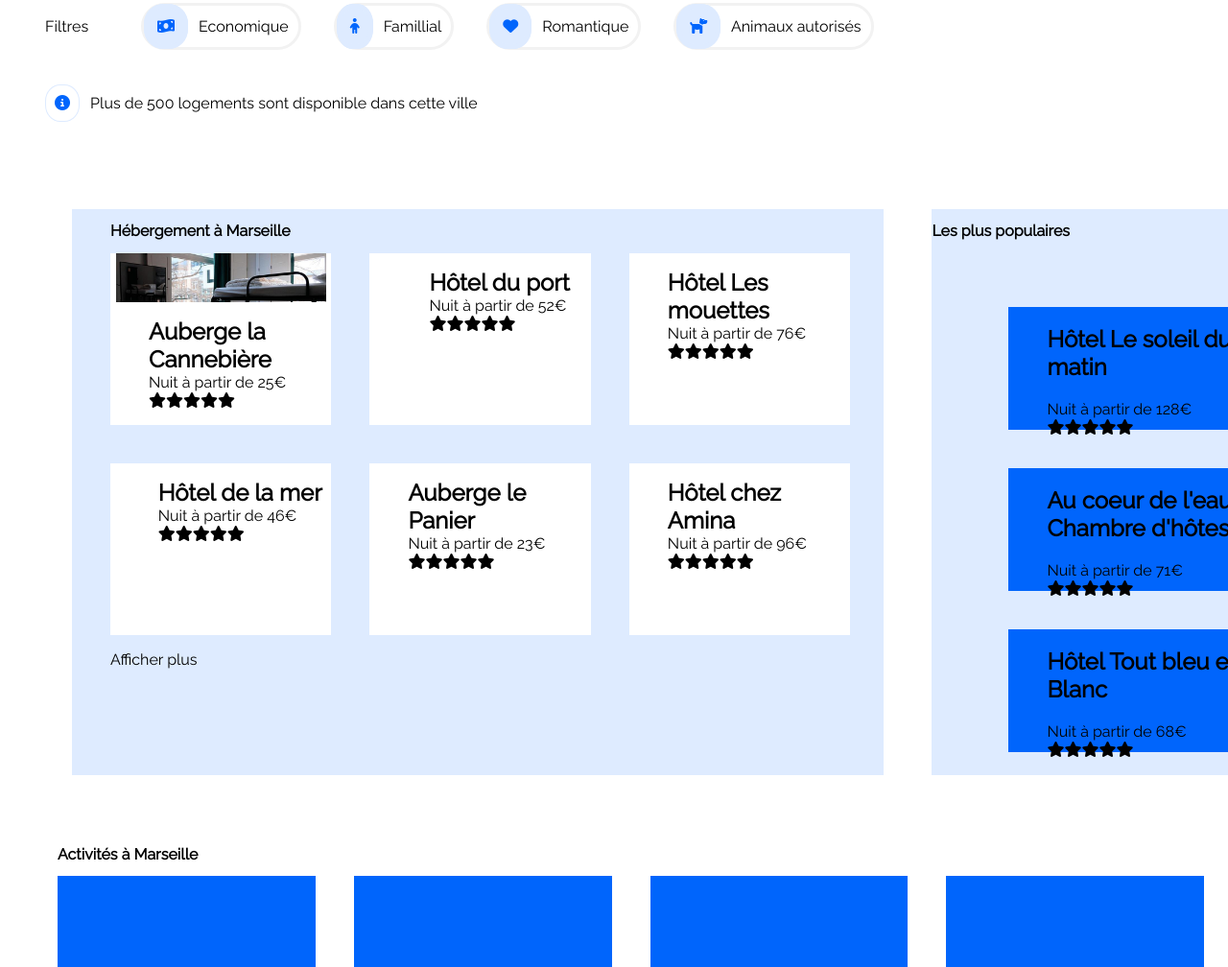
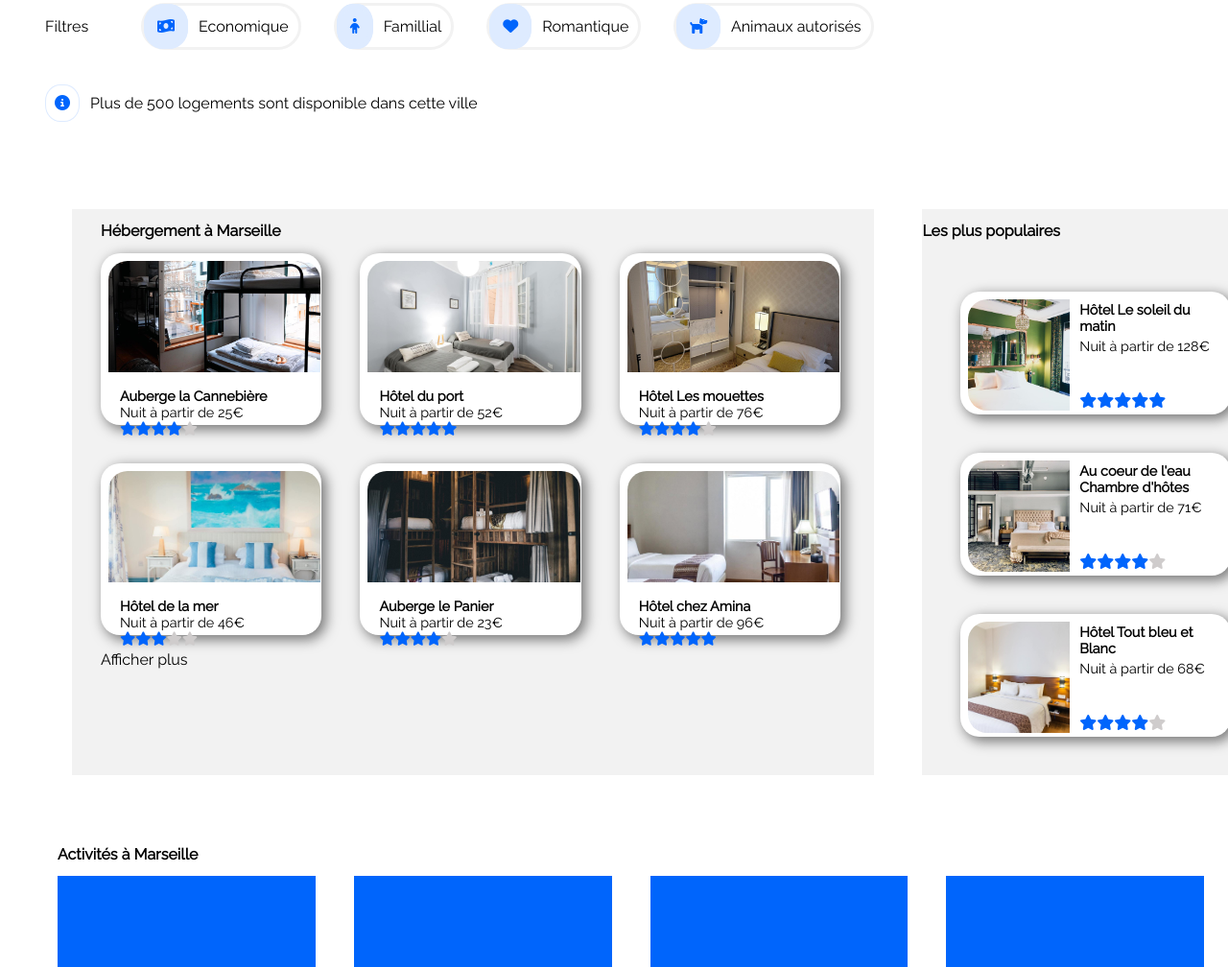
Before and after one commit to orianne-dev/OrianneRoussel_2_30032021, a plain HTML site: page reservia.html in a window 1280 px wide. Shown: the part 332-1340 px from the top of the page at 96% size. Drawn offline with Linux system fonts and the light colour scheme.

Commit message:
ajout carte section heberment

```diff
--- a/reservia.css
+++ b/reservia.css
@@ -284,10 +284,10 @@ label em {
 
 .section_hebergement {
     grid-area: section_hebergement;
-    background-color: #DEEBFF;
+    background-color: #F2F2F2;
     width: 63vw;
     height: auto;
-    padding: 0px 0px 0px 40px;
+    padding: 0px 0px 0px 30px;
     margin: 0px 50px 0px 45px;
 }
 
@@ -295,20 +295,31 @@ label em {
     font-size: 1rem;
   }
 
-  .section_hebergement  h2 li {
+.section_hebergement ul {
+    padding-inline-start: 20px;
+}
+
+.section_hebergement  li {
     font-size: 0.9rem;
 }
 
 .section_hebergement  h2 {
     margin: 0;
+    font-size: 0.9rem;
 }
 
-  .section_hebergement  figure {
+.section_hebergement  i {
+    color: #0065FC;
+}
+
+#gris {
+    color: #cfcccc;
+}
+
+.section_hebergement  a {
     background-color: white;
-    margin: 0;
-    display: flex;
-    flex-direction: column;
-    align-items: center;
+    border-radius: 20px 20px 20px 20px;
+    box-shadow: 4px 4px 13px 1px rgb(0 0 0 / 50%);
 }
 
 .container_hebergement {
@@ -325,56 +336,93 @@ label em {
 
 .auberge_la_cannebiere {
         grid-area: auberge_la_cannebiere;
-        /* width: 100%;
-        height: 100%; */
     }
 
 .box_photo_auberge_la_cannebiere {
-        background-image: url(images/hebergements/4_small/marcus-loke-WQJvWU_HZFo-unsplash.jpg);
+        background-image: url(images/hebergements/3_medium/marcus-loke-WQJvWU_HZFo-unsplash.jpg);
         background-size: cover;
-        width: 95%;
+        width: 96%;
         height: 65%;
-
+        border-radius: 20px 20px 0px 0px;
+        margin: 8px;
+        background-position: 50% 53%;
     }
 
 .hotel_du_port {
     grid-area: hotel_du_port;
-    width: 100%;
-    height: 100%;
-    background-color: #0065FC;
+    }
+
+.box_photo_hotel_du_port {
+        background-image: url(images/hebergements/3_medium/fred-kleber-gTbaxaVLvsg-unsplash.jpg);
+        background-size: cover;
+        width: 96%;
+        height: 65%;
+        border-radius: 20px 20px 0px 0px;
+        margin: 8px;
+        background-position: 50% 53%;
 }
 
 .hotel_les_mouettes {
       grid-area: hotel_les_mouettes;
-      width: 100%;
-      height: 100%;
-      background-color: #0065FC;
+}
+
+.box_photo_hotel_les_mouettes {
+    background-image: url(images/hebergements/3_medium/reisetopia-B8WIgxA_PFU-unsplash.jpg);
+    background-size: cover;
+    width: 96%;
+    height: 65%;
+    border-radius: 20px 20px 0px 0px;
+    margin: 8px;
+    background-position: 50% 53%;
 }
 
 .hotel_de_la_mer {
       grid-area: hotel_de_la_mer;
-      width: 100%;
-      height: 100%;
-      background-color: #0065FC;
+}
+
+.box_photo_hotel_de_la_mer {
+    background-image: url(images/hebergements/3_medium/annie-spratt-Eg1qcIitAuA-unsplash.jpg);
+    background-size: cover;
+    width: 96%;
+    height: 65%;
+    border-radius: 20px 20px 0px 0px;
+    margin: 8px;
+    background-position: 50% 53%;
 }
 
 .auberge_le_panier {
       grid-area: auberge_le_panier;
-      width: 100%;
-      height: 100%;
-      background-color: #0065FC;
+}
+
+.box_photo_auberge_le_panier {
+    background-image: url(images/hebergements/3_medium/nicate-lee-kT-ZyaiwBe0-unsplash.jpg);
+    background-size: cover;
+    width: 96%;
+    height: 65%;
+    border-radius: 20px 20px 0px 0px;
+    margin: 8px;
+    background-position: 50% 53%;
 }
 
 .hotel_chez_amina {
       grid-area: hotel_chez_amina;
-      width: 100%;
-      height: 100%;
-      background-color: #0065FC;
 }
+
+.box_photo_hotel_chez_amina {
+    background-image: url(images/hebergements/3_medium/febrian-zakaria-M6S1WvfW68A-unsplash.jpg);
+    background-size: cover;
+    width: 96%;
+    height: 65%;
+    border-radius: 20px 20px 0px 0px;
+    margin: 8px;
+    background-position: 50% 53%;
+}
+
+/* section hebergement populaire */
 
 .section_populaire {
     grid-area: section_populaire;
-    background-color: #DEEBFF;
+    background-color: #F2F2F2;
     height: auto;
 }
 
@@ -382,12 +430,44 @@ label em {
         font-size: 1rem;
     }
 
+.section_populaire  h2 {
+          margin: 0;
+          font-size: 0.9rem;
+}
+
+.section_populaire  i {
+        color: #0065FC;
+}
+
+.section_populaire p {
+    font-size: 0.9rem;
+    margin-top: 4px;
+}
+
+.section_populaire  a {
+    background-color: white;
+    margin: 0;
+    display: flex;
+    border-radius: 20px 20px 20px 20px;
+    box-shadow: 4px 4px 13px 1px rgb(0 0 0 / 50%);
+}
+
+.carte_info {
+    display: flex;
+    flex-direction: column;
+    height: -55%;
+    width: 53%;
+    height: 89%;
+    justify-content: space-between;
+    margin: 10px;
+}
+
 .container_populaire {
-        width: 20vw;
+    width: 22vw;
     height: auto;
     padding: 40px;
     display: grid;
-        grid-template-columns: 20vw;
+    grid-template-columns: 22vw;
     grid-template-rows: 10vw 10vw 10vw;
     gap: 40px 30px;
     grid-template-areas:
@@ -398,23 +478,47 @@ label em {
 
 .hotel_le_soleil {
         grid-area: hotel_le_soleil;
-        width: 100%;
-        height: 100%;
-        background-color: #0065FC;
+}
+
+.box_photo_hotel_le_soleil {
+    background-image: url(images/hebergements/3_medium/emile-guillemot-Bj_rcSC5XfE-unsplash.jpg);
+    background-size: cover;
+    width: 38%;
+    height: 91%;
+    border-radius: 20px 0px 0px 20px;
+    margin-top: 8px;
+    background-position: 50% 53%;
+    margin: 8px 0px 0px 8px;
 }
 
 .au_coeur {
         grid-area: au_coeur;
-        width: 100%;
-        height: 100%;
-        background-color: #0065FC;
+}
+
+.box_photo_au_coeur {
+    background-image: url(images/hebergements/3_medium/aw-creative-VGs8z60yT2c-unsplash.jpg);
+    background-size: cover;
+    width: 38%;
+    height: 91%;
+    border-radius: 20px 0px 0px 20px;
+    margin-top: 8px;
+    background-position: 50% 53%;
+    margin: 8px 0px 0px 8px;
 }
 
 .hotel_tout_bleu {
         grid-area: hotel_tout_bleu;
-        width: 100%;
-        height: 100%;
-        background-color: #0065FC;
+}
+
+.box_photo_hotel_tout_bleu {
+    background-image: url(images/hebergements/3_medium/febrian-zakaria-sjvU0THccQA-unsplash.jpg);
+    background-size: cover;
+    width: 38%;
+    height: 91%;
+    border-radius: 20px 0px 0px 20px;
+    margin-top: 8px;
+    background-position: 50% 53%;
+    margin: 8px 0px 0px 8px;
 }
 
   /* Activité */
--- a/reservia.html
+++ b/reservia.html
@@ -85,99 +85,106 @@
 <!-- section hebergement  -->
 
     <div class="hebergement_pop">
+
+<!-- hebergement  -->
+
         <section class="section_hebergement">
             <h1>Hébergement à Marseille</h1>
                 <div class="container_hebergement">
-                        <figure class="auberge_la_cannebiere">
+                    <a class="auberge_la_cannebiere" href="#">
                         <div class="box_photo_auberge_la_cannebiere"></div>
-                            <figcaption>
                         <ul>
                             <h2>Auberge la Cannebière</h2>
                             <li>Nuit à partir de 25€</li>
-                                <li><i class="fas fa-star"></i><i class="fas fa-star"></i><i class="fas fa-star"></i><i class="fas fa-star"></i><i class="fas fa-star"></i></li>
+                            <li><i class="fas fa-star"></i><i class="fas fa-star"></i><i class="fas fa-star"></i><i class="fas fa-star"></i><i id="gris" class="fas fa-star"></i></li>
                         </ul>
-                            </figcaption>
-                        </figure>
-                        <figure class="hotel_du_port">
-                            <div class="box_photo"></div>
-                                <figcaption>
+                    </a>
+                    <a class="hotel_du_port" href="#">
+                        <div class="box_photo_hotel_du_port"></div>
                         <ul>
                             <h2>Hôtel du port</h2>
                             <li>Nuit à partir de 52€</li>
                             <li><i class="fas fa-star"></i><i class="fas fa-star"></i><i class="fas fa-star"></i><i class="fas fa-star"></i><i class="fas fa-star"></i></li>
                         </ul>
-                                </figcaption>
-                        </figure>
-                        <figure class="hotel_les_mouettes">
-                            <div class="box_photo"></div>
-                            <figcaption>
+                    </a>
+                    <a class="hotel_les_mouettes" href="#">
+                        <div class="box_photo_hotel_les_mouettes"></div>
                         <ul>
                             <h2>Hôtel Les mouettes</h2>
                             <li>Nuit à partir de 76€</li>
-                                <li><i class="fas fa-star"></i><i class="fas fa-star"></i><i class="fas fa-star"></i><i class="fas fa-star"></i><i class="fas fa-star"></i></li>
+                            <li><i class="fas fa-star"></i><i class="fas fa-star"></i><i class="fas fa-star"></i><i class="fas fa-star"></i><i id="gris" class="fas fa-star"></i></li>
                         </ul>
-                            </figcaption>
-                        </figure>
-                        <figure class="hotel_de_la_mer">
-                            <div class="box_photo"></div>
-                            <figcaption>
+                    </a>
+                    <a class="hotel_de_la_mer" href="#">
+                        <div class="box_photo_hotel_de_la_mer"></div>
                         <ul>
                             <h2>Hôtel de la mer</h2>
                             <li>Nuit à partir de 46€</li>
-                                <li><i class="fas fa-star"></i><i class="fas fa-star"></i><i class="fas fa-star"></i><i class="fas fa-star"></i><i class="fas fa-star"></i></li>
+                            <li><i class="fas fa-star"></i><i class="fas fa-star"></i><i class="fas fa-star"></i><i id="gris" class="fas fa-star"></i><i id="gris" class="fas fa-star"></i></li>
                         </ul>
-                            </figcaption>
-                        </figure>
-                        <figure class="auberge_le_panier">
-                            <div class="box_photo"></div>
-                            <figcaption>
+                    </a>
+                    <a class="auberge_le_panier" href="#">
+                        <div class="box_photo_auberge_le_panier"></div>
                         <ul>
                             <h2>Auberge le Panier</h2>
                             <li>Nuit à partir de 23€</li>
-                                <li><i class="fas fa-star"></i><i class="fas fa-star"></i><i class="fas fa-star"></i><i class="fas fa-star"></i><i class="fas fa-star"></i></li>
+                            <li><i class="fas fa-star"></i><i class="fas fa-star"></i><i class="fas fa-star"></i><i class="fas fa-star"></i><i id="gris" class="fas fa-star"></i></li>
                         </ul>
-                            </figcaption>
-                        </figure>
-                        <figure class="hotel_chez_amina">
-                            <div class="box_photo"></div>
-                            <figcaption>
+                    </a>
+                    <a class="hotel_chez_amina" href="#">
+                        <div class="box_photo_hotel_chez_amina"></div>
                         <ul>
                             <h2>Hôtel chez Amina</h2>
                             <li>Nuit à partir de 96€</li>
                             <li><i class="fas fa-star"></i><i class="fas fa-star"></i><i class="fas fa-star"></i><i class="fas fa-star"></i><i class="fas fa-star"></i></li>
                         </ul>
-                            </figcaption>
-                        </figure>
+                    </a>
                 </div>
                 <p>Afficher plus</p>
         </section>
+
+<!-- hebergement populaire  -->
+
         <section class="section_populaire">
             <h1>Les plus populaires</h1>
                 <div class="container_populaire">
-                        <figure class="hotel_le_soleil">
-                            <div class="box_photo"></div>
-                            <ul>
+                    <a class="hotel_le_soleil" href="#">
+                        <div class="box_photo_hotel_le_soleil"></div>
+                        <div class="carte_info">
+                        <div id="info">
                             <h2>Hôtel Le soleil du matin</h2>
-                                <li>Nuit à partir de 128€</li>
-                                <li><i class="fas fa-star"></i><i class="fas fa-star"></i><i class="fas fa-star"></i><i class="fas fa-star"></i><i class="fas fa-star"></i></li>
-                            </ul>
-                        </figure>
-                        <figure class="au_coeur">
-                            <div class="box_photo"></div>
-                            <ul>
+                            <p>Nuit à partir de 128€</p>
+                        </div>
+                        <div id="etoile">
+                            <i class="fas fa-star"></i><i class="fas fa-star"></i><i class="fas fa-star"></i><i class="fas fa-star"></i><i class="fas fa-star"></i>
+                        </div>
+                        </div>
+                    </a>
+                    <a class="au_coeur" href="#">
+                        <div class="box_photo_au_coeur"></div>
+                        <div class="carte_info">
+
+                        <div id="info">
                             <h2>Au coeur de l'eau Chambre d'hôtes</h2>
-                                <li>Nuit à partir de 71€</li>
-                                <li><i class="fas fa-star"></i><i class="fas fa-star"></i><i class="fas fa-star"></i><i class="fas fa-star"></i><i class="fas fa-star"></i></li>
-                            </ul>
-                        </figure>
-                        <figure class="hotel_tout_bleu">
-                            <div class="box_photo"></div>
-                            <ul>
+                            <p>Nuit à partir de 71€</p>
+                        </div>
+                        <div id="etoile" >
+                            <i class="fas fa-star"></i><i class="fas fa-star"></i><i class="fas fa-star"></i><i class="fas fa-star"></i><i id="gris" class="fas fa-star"></i>
+                        </div>
+                        </div>
+                    </a>
+                    <a class="hotel_tout_bleu" href="#">
+                        <div class="box_photo_hotel_tout_bleu"></div>
+                        <div class="carte_info">
+                        <div id="info">
                             <h2>Hôtel Tout bleu et Blanc</h2>
-                                <li>Nuit à partir de 68€</li>
-                                <li><i class="fas fa-star"></i><i class="fas fa-star"></i><i class="fas fa-star"></i><i class="fas fa-star"></i><i class="fas fa-star"></i></li>
-                            </ul>
-                        </figure>
+                            <p>Nuit à partir de 68€</p>
+                        </div>
+                        <div id="etoile">
+                            <i class="fas fa-star"></i><i class="fas fa-star"></i><i class="fas fa-star"></i><i class="fas fa-star"></i><i id="gris" class="fas fa-star"></i>
+                        </div>
+                        </div>
+                    </a>
                 </div>
         </section>
     </div>
```
Lines whose indentation alone changed are shown as unchanged.
